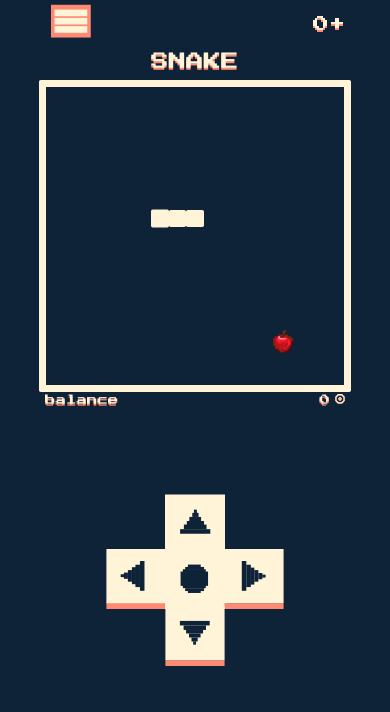
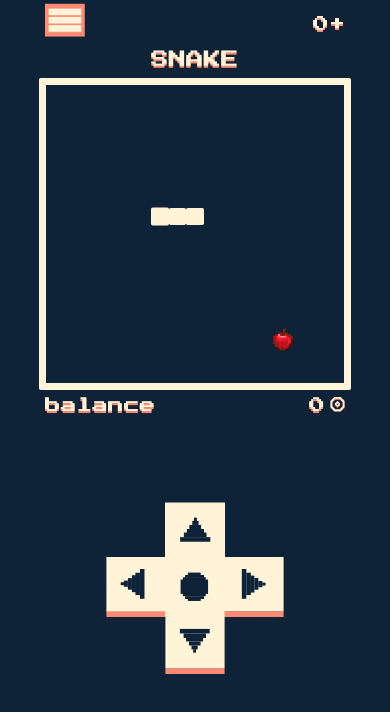
Before and after one commit to digmen/snake, a React (Vite) app: page / in a window 390 px wide. Shown: the top 712 px of the page. Built offline with nearby package versions, Linux system fonts and the light colour scheme.

Commit message:
fdfgdfwwwewwswsddddsaaswssa

```diff
--- a/src/components/App/app.module.css
+++ b/src/components/App/app.module.css
@@ -139,6 +139,8 @@
 	background-color: transparent;
 	border-radius: 0;
 	border: none;
+	padding: 0;
+	margin: 0;
 }
 
 @media (max-width: 2560px) {
@@ -305,17 +307,21 @@
 	}
 
 	.number_score {
-		font-size: 1em;
+		font-size: 1.5em;
 	}
 
 	.balance {
-		font-size: 1em;
+		font-size: 1.5em;
 	}
 
 	.app_img_coin {
-		width: 10px;
-		height: 10px;
+		width: 15px;
+		height: 15px;
 		display: block;
+	}
+
+	.app {
+		padding-top: 5px;
 	}
 
 	.app_ha {
```
